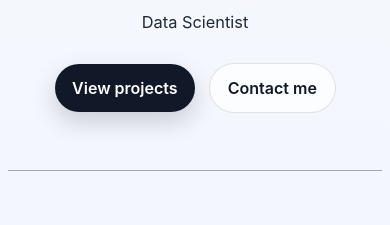
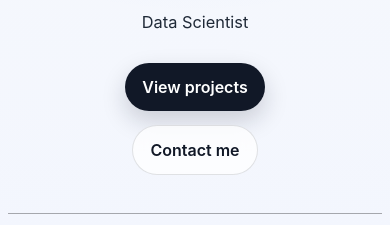
Before and after one commit to YashRajRobotics/yash-raj-portfolio-website-v2, a React (Vite) app: page / in a window 390 px wide. Shown: the part 511-736 px from the top of the page. Built offline with nearby package versions, Linux system fonts and the light colour scheme.

Commit message:
Update 2 - 1st Page (Mobile + Laptop)

```diff
--- a/src/index.css
+++ b/src/index.css
@@ -373,10 +373,15 @@ p {
     margin-bottom: 0;
     margin-left: 0;
     width: auto;
-    flex-direction: row;
+    flex-direction: column;
     align-items: center;
     justify-content: center;
     order: 2;
+  }
+
+  .landing-actions .primary-action,
+  .landing-actions .secondary-action {
+    width: fit-content;
   }
 
   .identity-block h1 {
@@ -412,7 +417,7 @@ p {
   }
 
   .section-divider {
-    margin-top: 1.5cm;
+    margin-top: 1cm;
   }
 
   .info-grid {
```
